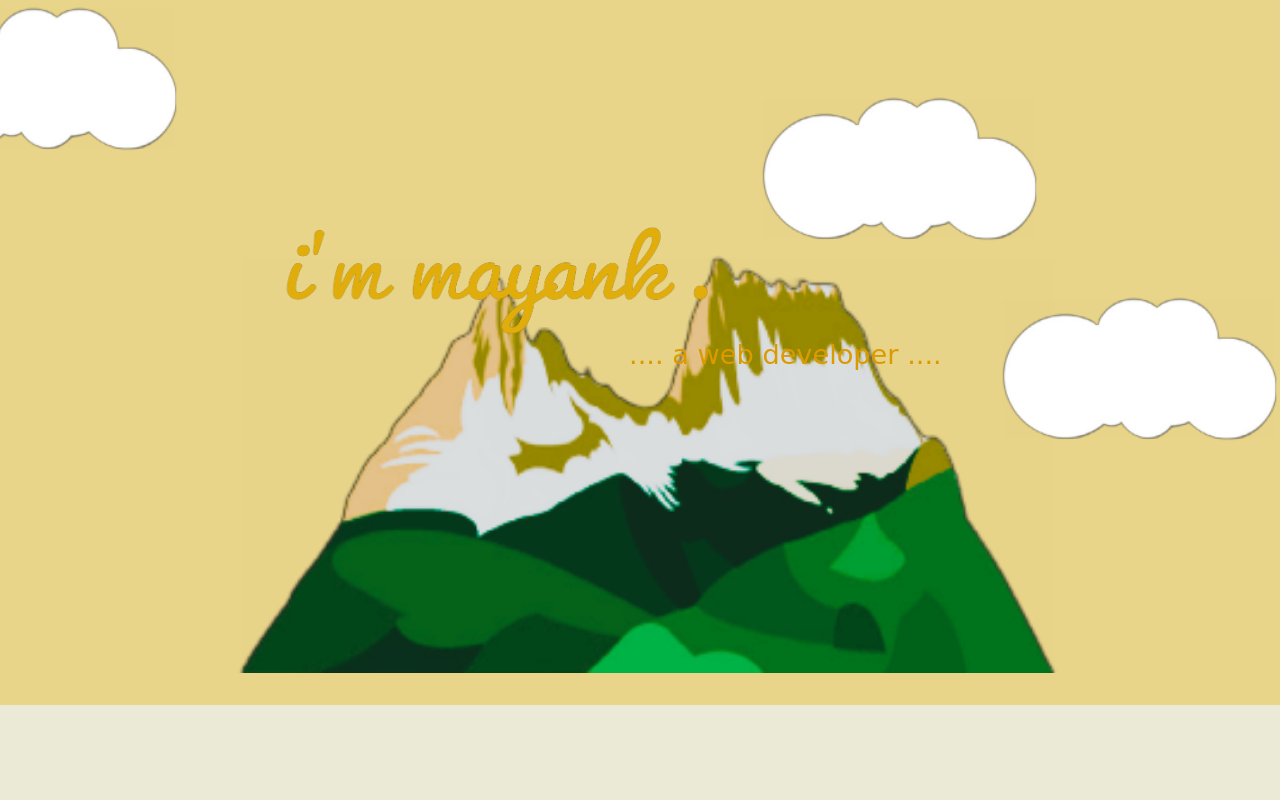
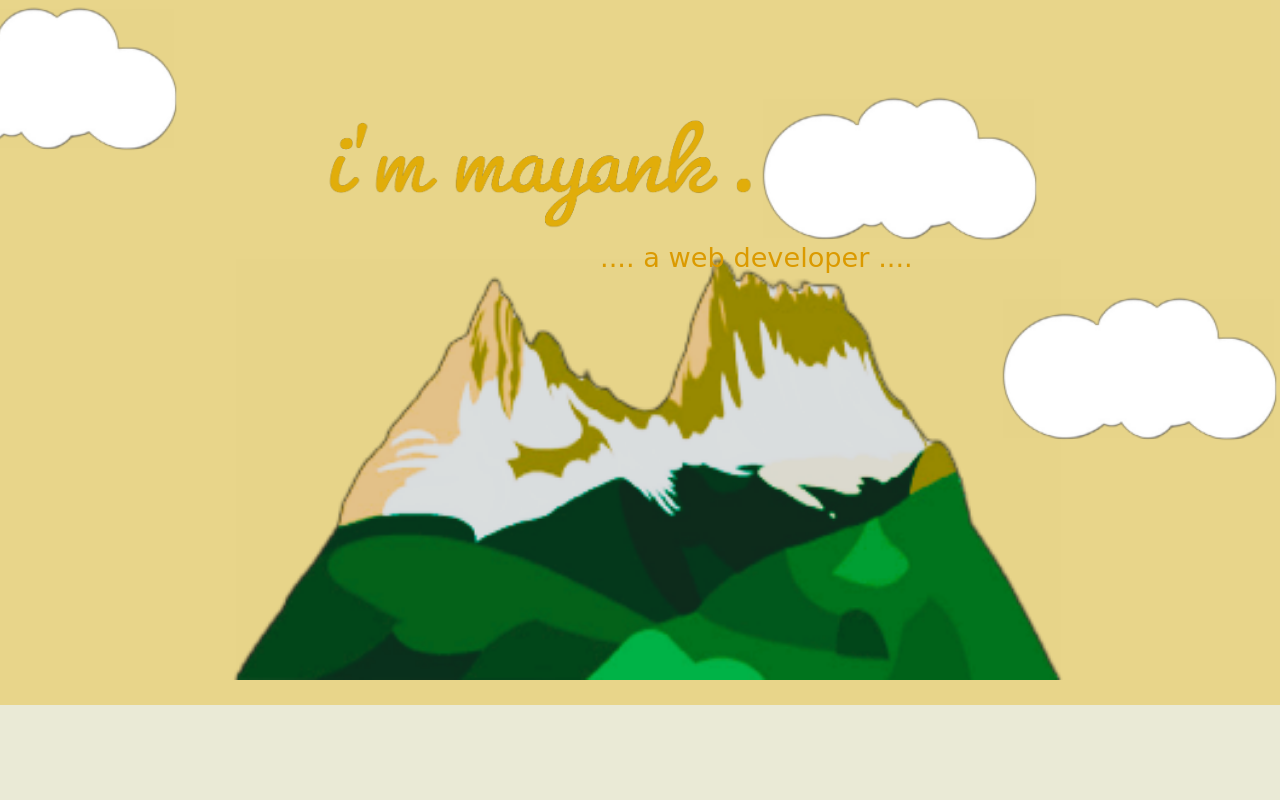
Before and after one commit to Mayank7776/first-profile, a plain HTML site: page index.html in a window 1280 px wide. Shown: the top 800 px of the page. Drawn offline with Linux system fonts and the light colour scheme.

Commit message:
Update styles.css

```diff
--- a/styles.css
+++ b/styles.css
@@ -52,19 +52,19 @@ body{
 .text{
         position: absolute;
         height: 18%;
-        bottom: 463px;
-        right: 558px;
+        bottom: 570px;
+        right: 515px;
 }
 .background{
-    height: 71%;
+    height: 72%;
     padding-top: 13.5%;
 }
 p1{
     font-family:cursive ;
  font-size: 1.7em;
 position: absolute;
-bottom: 430px;
-left: 629px;
+bottom: 527px;
+left: 600px;
 color:#db9a00 ;
 }
 p2{
```
